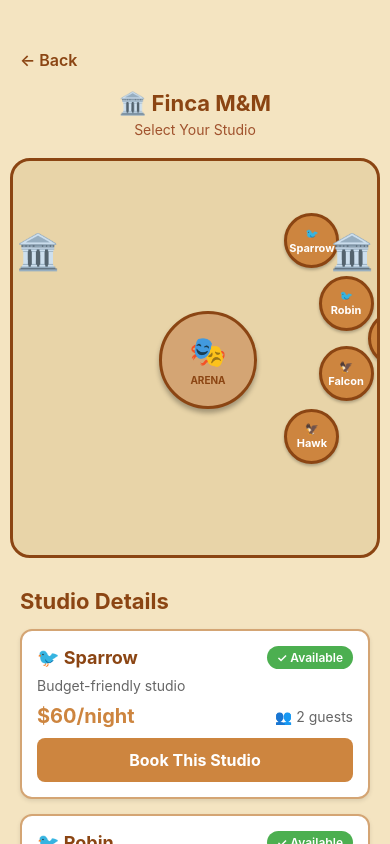
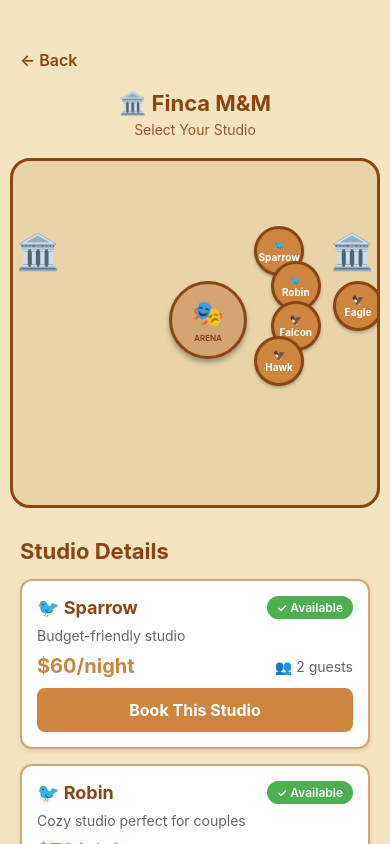
Before and after one commit to WiliScorpion/finca-mm, a React Native app: screen / in a window 390 px wide. Built offline with nearby package versions, Linux system fonts and the light colour scheme.

Commit message:
Fix amphitheater mobile layout - all buttons in frame

```diff
--- a/src/screens/AmphitheaterBookingScreen.tsx
+++ b/src/screens/AmphitheaterBookingScreen.tsx
@@ -3,8 +3,10 @@ import { StyleSheet, Text, View, TouchableOpacity, ScrollView, Dimensions } from
 import { StudioFlat } from '../types';
 
 const { width, height } = Dimensions.get('window');
-const ARENA_SIZE = Math.min(width * 0.25, 100);
+const ARENA_SIZE = Math.min(width * 0.2, 80);
 const IS_SMALL_SCREEN = width < 400;
+const SEAT_SIZE = IS_SMALL_SCREEN ? 50 : 80;
+const CONTAINER_WIDTH = width - 20; // Account for margins
 
 interface Props {
   studios: StudioFlat[];
@@ -20,22 +22,25 @@ export default function AmphitheaterBookingScreen({ studios, onStudioSelect, onB
     // Tier 1: Studios 1-4, Tier 2: Studio 5
     const tier = index < 4 ? 1 : 2;
 
+    // Calculate max radius that fits in container
+    const maxRadius = (CONTAINER_WIDTH / 2) - (SEAT_SIZE / 2) - 10; // 10px padding
+
     if (tier === 1) {
       // 4 studios in first tier
       const studiosInTier = 4;
-      const angleSpread = IS_SMALL_SCREEN ? Math.PI * 0.8 : Math.PI; // Narrower spread on mobile
-      const angleOffset = IS_SMALL_SCREEN ? Math.PI * 0.1 : 0; // Center the arc
+      const angleSpread = IS_SMALL_SCREEN ? Math.PI * 0.7 : Math.PI * 0.85;
+      const angleOffset = IS_SMALL_SCREEN ? Math.PI * 0.15 : Math.PI * 0.075;
       const angleStep = angleSpread / (studiosInTier + 1);
       const angle = angleStep * (index + 1) + angleOffset;
 
-      const radius = ARENA_SIZE + (IS_SMALL_SCREEN ? 45 : 60);
+      const radius = Math.min(ARENA_SIZE + (IS_SMALL_SCREEN ? 40 : 60), maxRadius * 0.6);
       const x = radius * Math.cos(angle - Math.PI / 2);
       const y = radius * Math.sin(angle - Math.PI / 2);
 
       return { x, y, tier };
     } else {
       // 1 studio in second tier (centered)
-      const radius = ARENA_SIZE + (IS_SMALL_SCREEN ? 90 : 120);
+      const radius = Math.min(ARENA_SIZE + (IS_SMALL_SCREEN ? 80 : 120), maxRadius);
       const angle = Math.PI / 2; // Center position
 
       const x = radius * Math.cos(angle - Math.PI / 2);
@@ -77,8 +82,8 @@ export default function AmphitheaterBookingScreen({ studios, onStudioSelect, onB
               style={[
                 styles.studioSeat,
                 {
-                  left: width / 2 + x - (IS_SMALL_SCREEN ? 27.5 : 40),
-                  top: IS_SMALL_SCREEN ? 150 + y : 200 + y,
+                  left: width / 2 + x - (SEAT_SIZE / 2),
+                  top: IS_SMALL_SCREEN ? 120 + y : 200 + y,
                 },
                 !studio.available && styles.unavailableSeat,
                 isSelected && styles.selectedSeat,
@@ -189,7 +194,7 @@ const styles = StyleSheet.create({
     paddingHorizontal: 10,
   },
   amphitheaterContainer: {
-    height: IS_SMALL_SCREEN ? 400 : 500,
+    height: IS_SMALL_SCREEN ? 350 : 500,
     position: 'relative',
     marginBottom: 30,
     backgroundColor: '#e8d4a8',
@@ -208,7 +213,7 @@ const styles = StyleSheet.create({
     borderWidth: 3,
     borderColor: '#8b4513',
     left: width / 2 - ARENA_SIZE / 2,
-    top: IS_SMALL_SCREEN ? 150 : 200,
+    top: IS_SMALL_SCREEN ? 120 : 200,
     justifyContent: 'center',
     alignItems: 'center',
     shadowColor: '#000',
@@ -217,19 +222,19 @@ const styles = StyleSheet.create({
     shadowRadius: 5,
   },
   arenaText: {
-    fontSize: IS_SMALL_SCREEN ? 30 : 40,
+    fontSize: IS_SMALL_SCREEN ? 25 : 40,
   },
   arenaLabel: {
-    fontSize: IS_SMALL_SCREEN ? 10 : 12,
+    fontSize: IS_SMALL_SCREEN ? 8 : 12,
     fontWeight: 'bold',
     color: '#8b4513',
     marginTop: 5,
   },
   studioSeat: {
     position: 'absolute',
-    width: IS_SMALL_SCREEN ? 55 : 80,
-    height: IS_SMALL_SCREEN ? 55 : 80,
-    borderRadius: IS_SMALL_SCREEN ? 27.5 : 40,
+    width: SEAT_SIZE,
+    height: SEAT_SIZE,
+    borderRadius: SEAT_SIZE / 2,
     backgroundColor: '#cd853f',
     borderWidth: 3,
     borderColor: '#8b4513',
@@ -244,7 +249,7 @@ const styles = StyleSheet.create({
     alignItems: 'center',
   },
   seatName: {
-    fontSize: IS_SMALL_SCREEN ? 11 : 16,
+    fontSize: IS_SMALL_SCREEN ? 10 : 16,
     fontWeight: 'bold',
     color: '#fff',
     textAlign: 'center',
```
